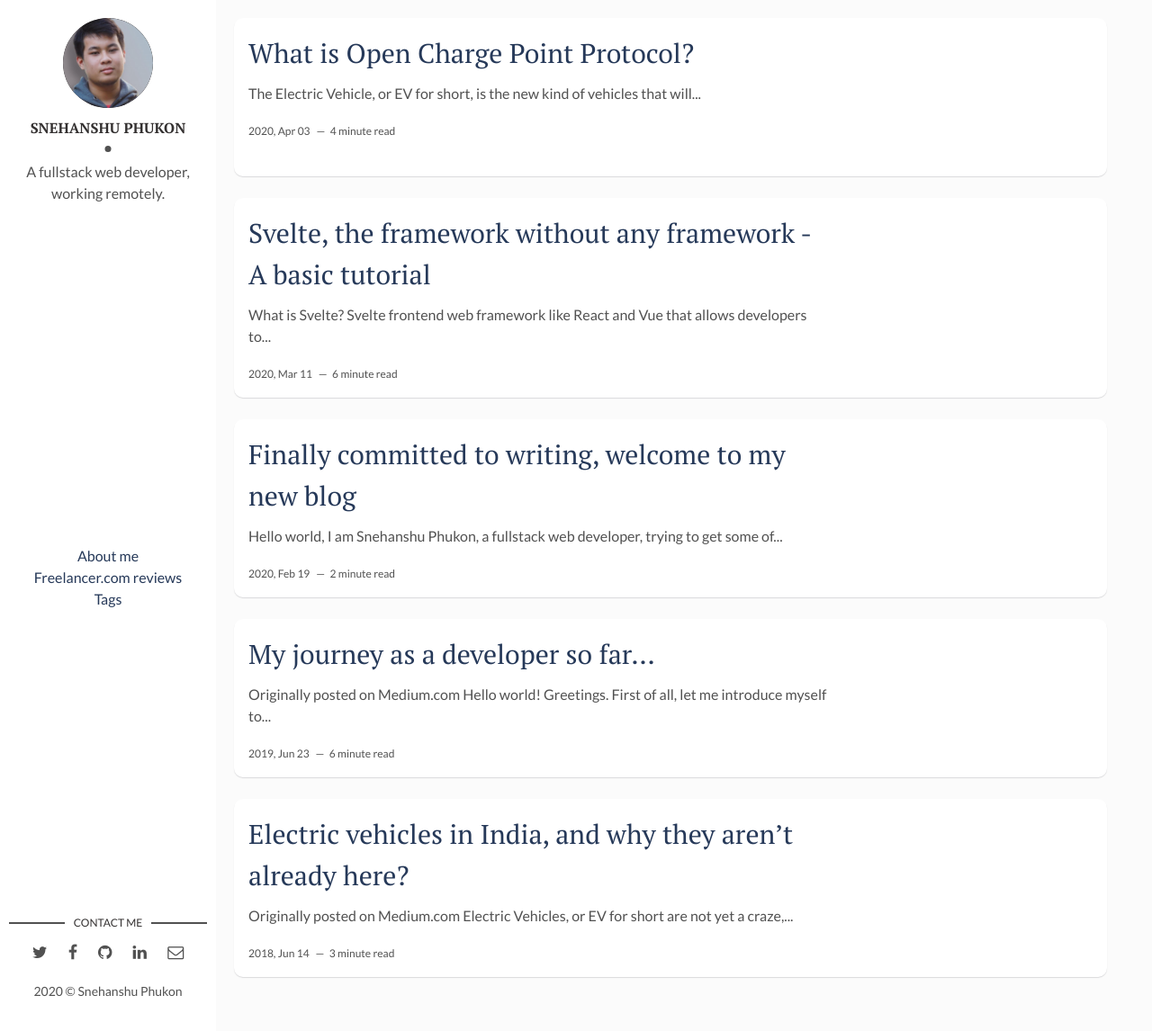
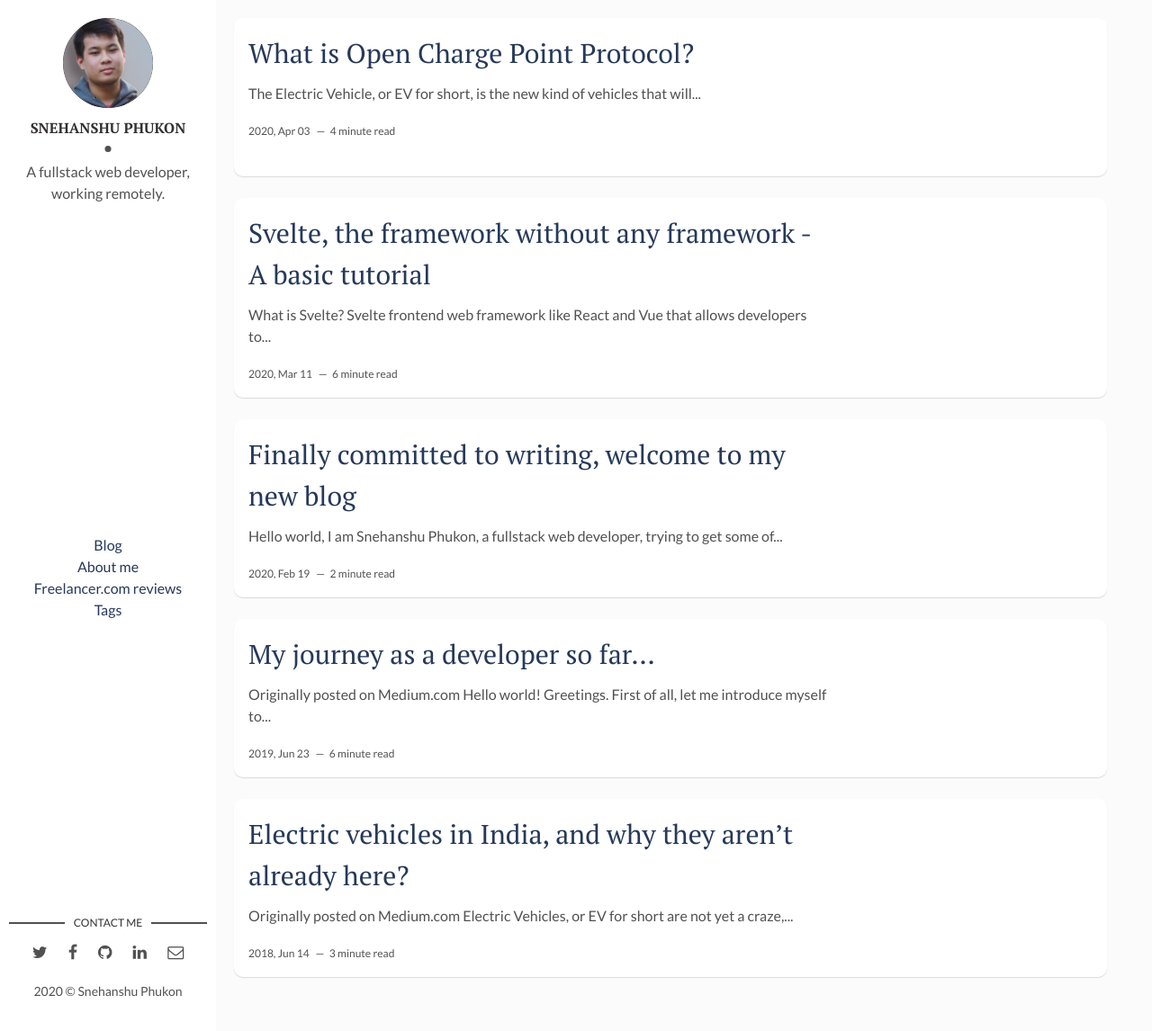
Before and after one commit to pSnehanshu/snehanshu-blog, a Jekyll site: the page built from index.html, in a window 1280 px wide and 1146 px high. Shown: the whole window at 90% size. Built offline with Jekyll 4.4.1, drawn with Linux system fonts in a browser that asks for light colours; the list of posts is cut into pages by our own code.

Commit message:
added blog link to menu

```diff
--- a/_layouts/main.html
+++ b/_layouts/main.html
@@ -17,11 +17,14 @@ layout: default
     {%- assign default_paths = site.pages | map: "path" -%}
     {%- assign page_paths = site.header_pages | default: default_paths -%}
     <ul class="page-menu">
+      <li>
+        <a href="{{ "/" | relative_url }}">Blog</a>
+      </li>
       {%- for path in page_paths -%}
       {%- assign my_page = site.pages | where: "path", path | first -%}
       {%- if my_page.title -%}
       <li>
-        <a class="page-link" href="{{ my_page.url | relative_url }}">{{ my_page.title | escape }}</a>
+        <a href="{{ my_page.url | relative_url }}">{{ my_page.title | escape }}</a>
       </li>
       {%- endif -%}
       {%- endfor -%}
```
